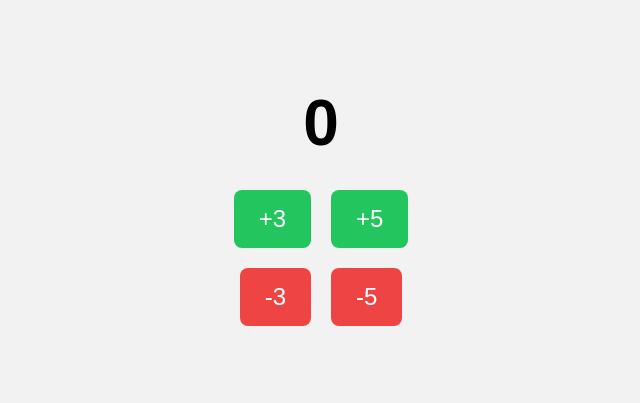
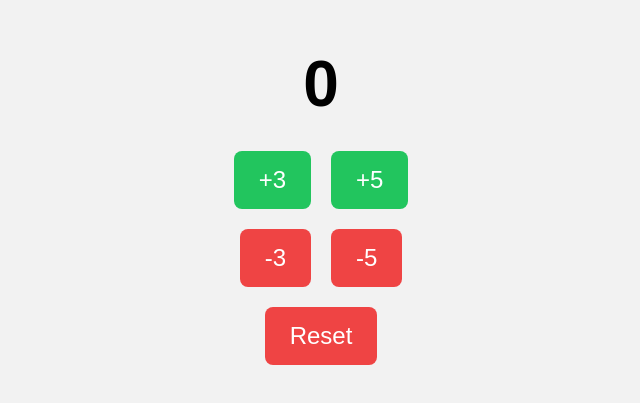
Before and after one commit to der1py/der1py.github.io, a plain HTML site: page TapTracker/index.html in a window 1280 px wide. Shown: the part 205-608 px from the top of the page, without its empty margins (319-959 px from the left). Drawn offline with Linux system fonts and the light colour scheme.

Commit message:
Add reset button to TapTracker
Added a reset button to the TapTracker interface.

```diff
--- a/TapTracker/index.html
+++ b/TapTracker/index.html
@@ -21,6 +21,11 @@
         <button class="btn red" id="minus3">-3</button>
         <button class="btn red" id="minus5">-5</button>
     </div>
+
+    <div class="btn-row">
+        <button class="btn red" id="reset">Reset</button>
+    </div>
+
 </div>
 
 
```
Lines whose indentation alone changed are shown as unchanged.
